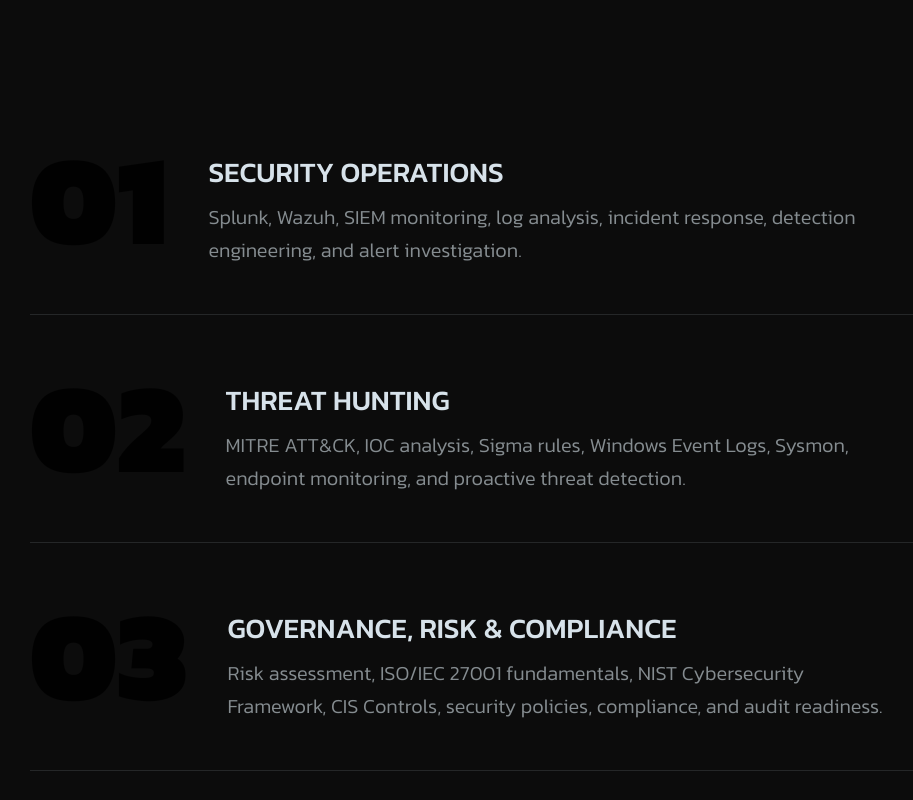
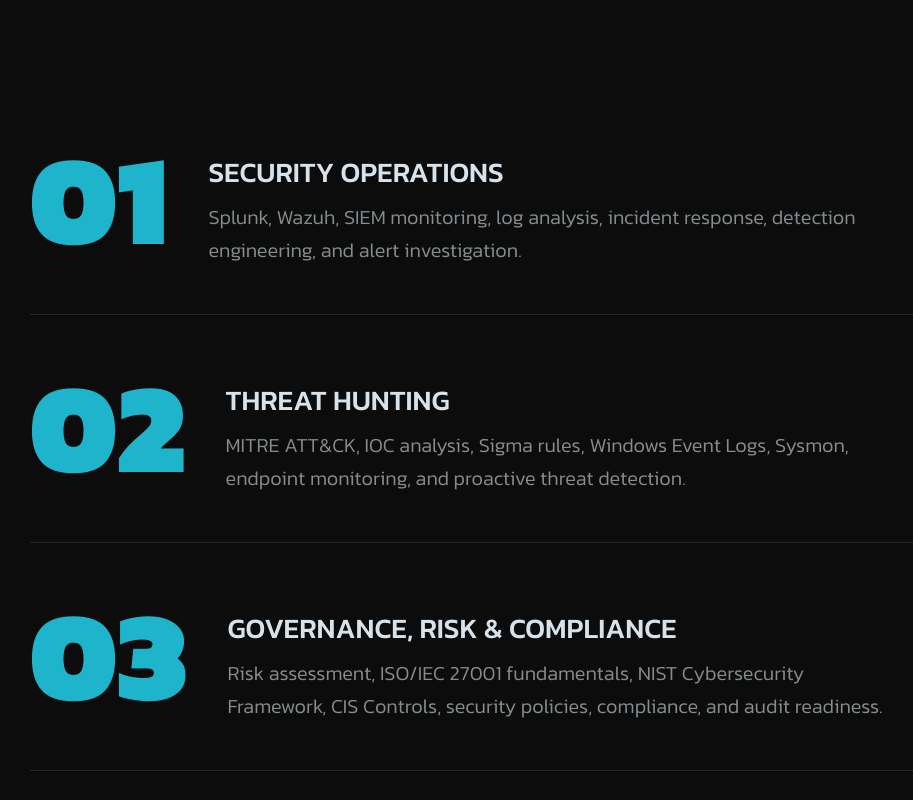
Before and after one commit to HARIPRAKASH805/portfolio, a React (Vite) app: page / in a window 1280 px wide. Shown: the part 2760-3560 px from the top of the page, without its empty margins (98-1011 px from the left). Built offline with nearby package versions, Linux system fonts and the light colour scheme.

Commit message:
Update tailwind.config.js

```diff
--- a/tailwind.config.js
+++ b/tailwind.config.js
@@ -10,6 +10,7 @@
         bg: '#0C0C0C',
         ink: '#0C0C0C',
         mist: '#D7E2EA',
+        accent: '#22D3EE',
       },
     },
   },
```
